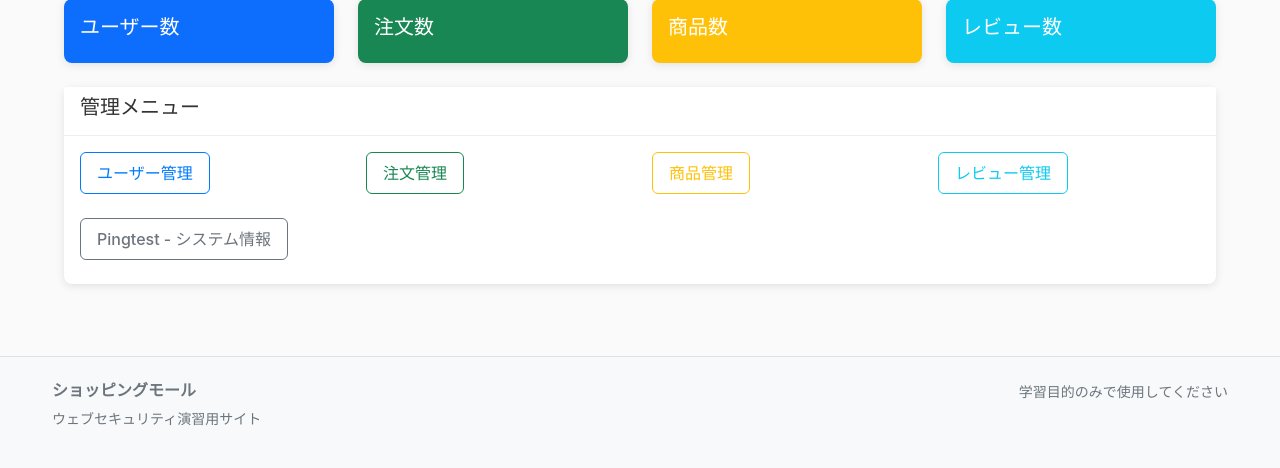
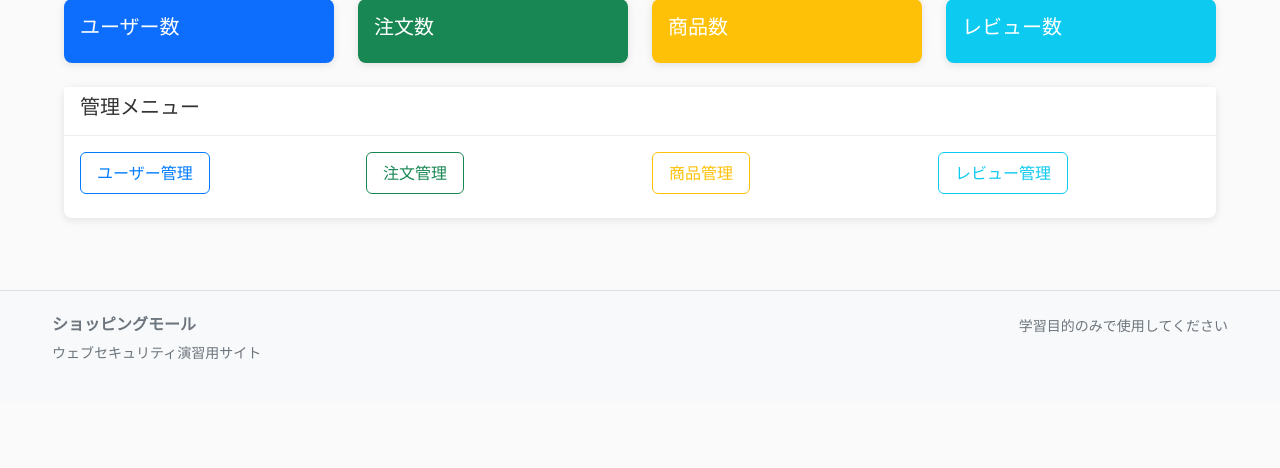
Before and after one commit to tmakxss/vulnerable-shopping-mall2, a Flask app: template app/templates/admin/dashboard.html in a window 1280 px wide. Shown: the part 184-652 px from the top of the page. Run offline with Flask 3, Linux system fonts and the light colour scheme; the template is opened without the code that fills it, so the values that code supplies are empty; some libraries are stand-ins or nearby versions.

Commit message:
Remove pingtest link from admin dashboard

```diff
--- a/app/templates/admin/dashboard.html
+++ b/app/templates/admin/dashboard.html
@@ -69,15 +69,6 @@ block content %}
               >
             </div>
           </div>
-          <div class="row mt-3">
-            <div class="col-md-3 mb-2">
-              <a
-                href="/admin/system"
-                class="btn btn-outline-secondary btn-block"
-                >Pingtest - システム情報</a
-              >
-            </div>
-          </div>
         </div>
       </div>
     </div>
```
